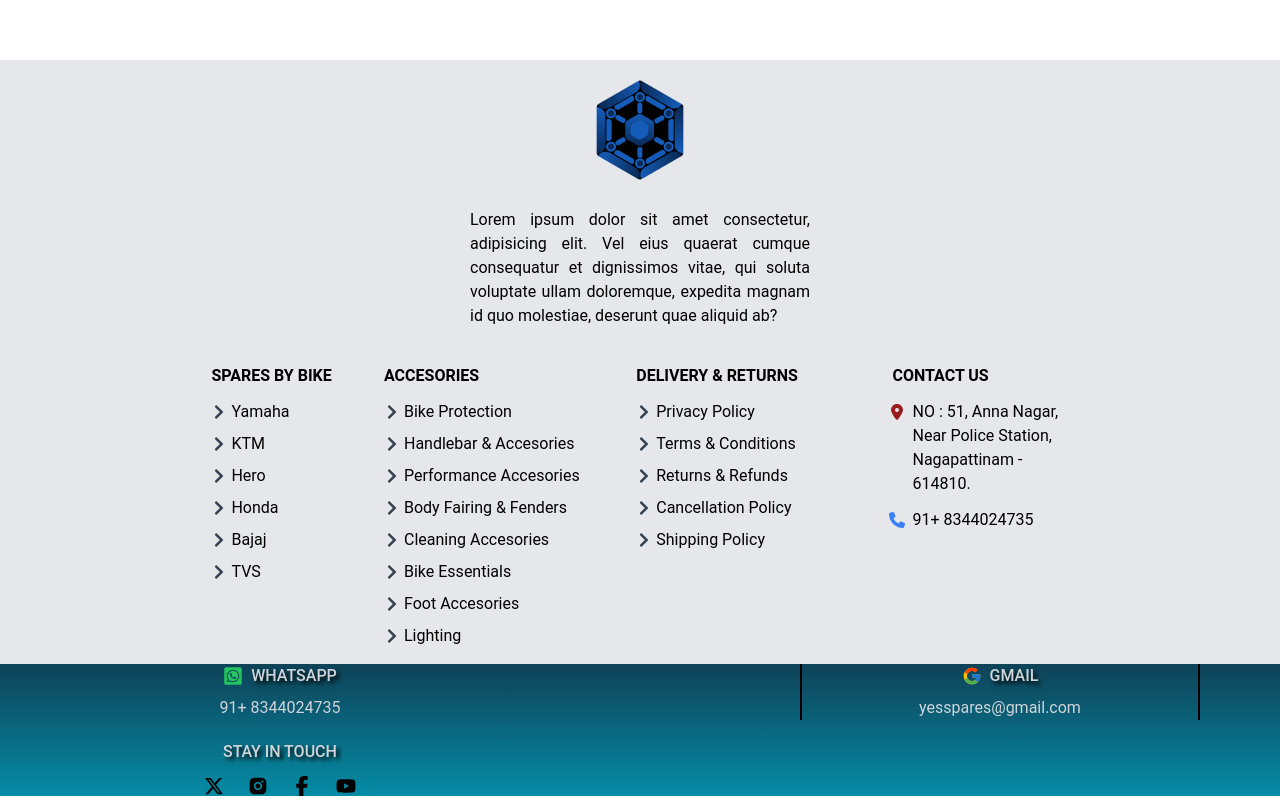
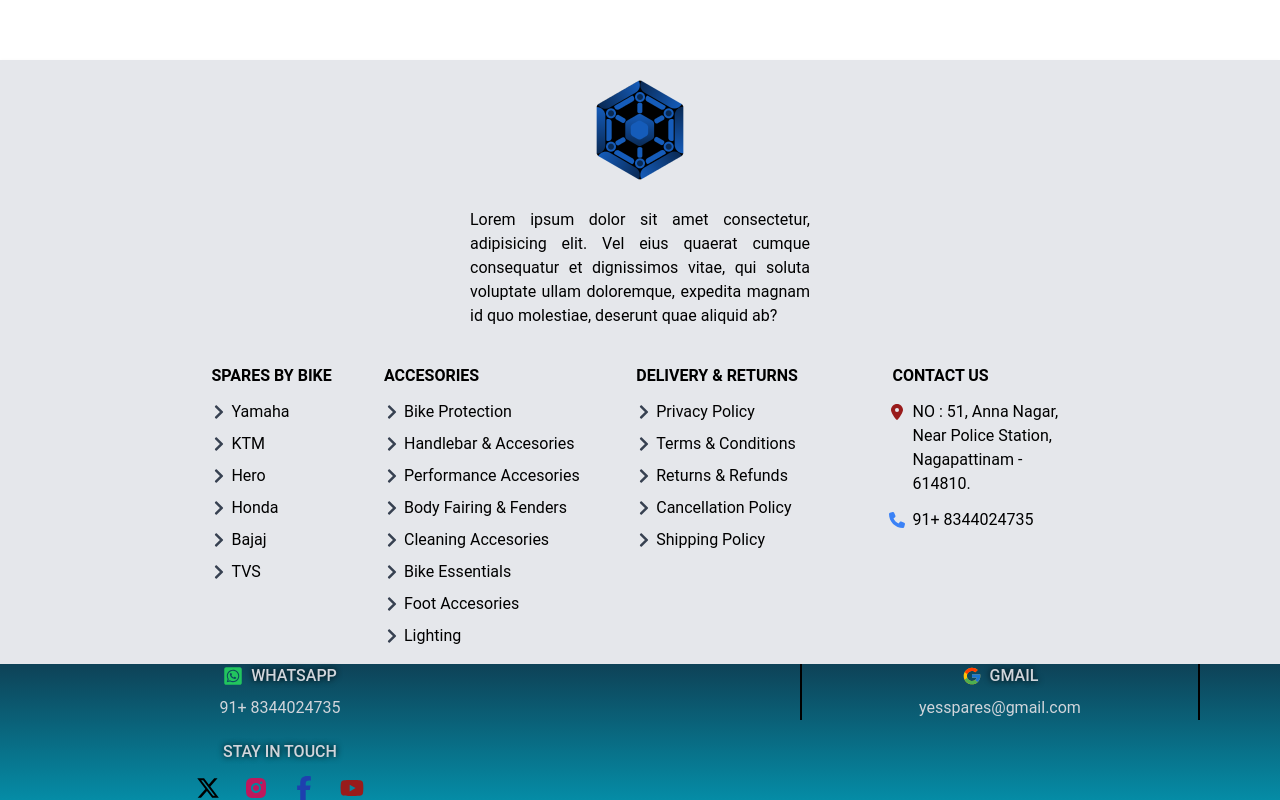
Before and after one commit to FSD-E-Commerce/Ecommerce-FrontEnd, a React (Create React App) app: page / in a window 1280 px wide. Shown: the part 5462-6262 px from the top of the page. Built offline with nearby package versions, Linux system fonts and the light colour scheme.

Commit message:
modify footer social media

```diff
--- a/src/Components/ReusableComponents/FooterComponent.jsx
+++ b/src/Components/ReusableComponents/FooterComponent.jsx
@@ -150,8 +150,8 @@ const FooterComp = () => {
       <div className="w-full min-h-[80px] max-sm:py-4 px-20 bg-gradient-to-b from-[#0E4257] to-[#058CA6] flex flex-row flex-wrap gap-5 justify-between text-gray-300 items-center">
         <div className="w-[400px] flex flex-col items-center justify-start gap-[8px]">
           <p
-            className="flex gap-2 font-[500]"
-            style={{ textShadow: "3px 3px 4px #000000" }}
+            className="flex gap-2 font-[500] cursor-pointer"
+            style={{ textShadow: "0px 0px 6px #000000" }}
           >
             <span>
               <FaWhatsappSquare className="text-green-500 mt-[2px] text-xl" />
@@ -162,11 +162,11 @@ const FooterComp = () => {
         </div>
         <div className="w-[400px] h-full max-sm:border-none border-r-2 border-l-2 border-black flex flex-col items-center justify-start gap-[8px]">
           <p
-            className="flex gap-2 font-[500]"
-            style={{ textShadow: "3px 3px 4px #000000" }}
+            className="flex gap-2 font-[500] cursor-pointer"
+            style={{ textShadow: "0px 0px 6px #000000" }}
           >
             <span>
-              <FcGoogle className="mt-[2px] text-xl" />
+              <FcGoogle className="mt-[2px] text-xl " />
             </span>
             GMAIL
           </p>
@@ -175,15 +175,18 @@ const FooterComp = () => {
         <div className=" w-[400px] justify-center items-center flex flex-col gap-3">
           <p
             className="font-[500]"
-            style={{ textShadow: "3px 3px 4px #000000" }}
+            style={{ textShadow: "0px 0px 6px #000000" }}
           >
             STAY IN TOUCH
           </p>
-          <div className="flex flex-row flex-wrap justify-center text-xl items-center text-black gap-6 text-[1.40rem]">
-            <FaXTwitter />
-            <RiInstagramFill />
-            <FaFacebookF />
-            <FaYoutube />
+          <div className="flex flex-row flex-wrap justify-center text-xl items-center text-black gap-6">
+            <FaXTwitter className="text-black cursor-pointer text-2xl" />
+            <RiInstagramFill className="text-pink-700 cursor-pointer text-2xl" />
+            <FaFacebookF
+              className="text-blue-800 cursor-pointer text-2xl"
+              style={{ textShadow: "px px 5px #FFFFFF" }}
+            />
+            <FaYoutube className="text-red-800 cursor-pointer text-2xl" />
           </div>
         </div>
       </div>
```
